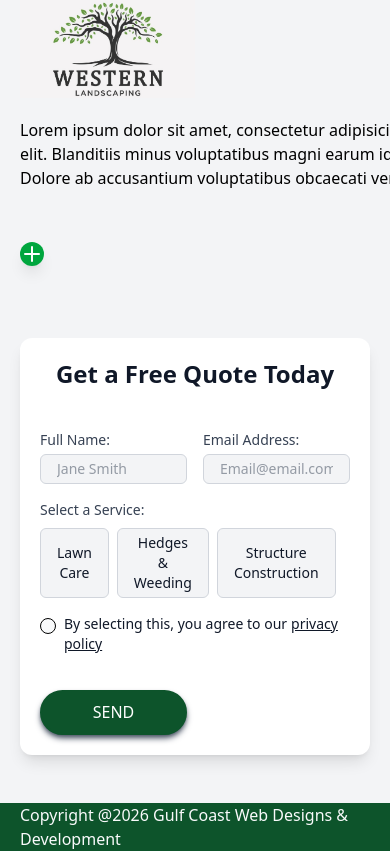
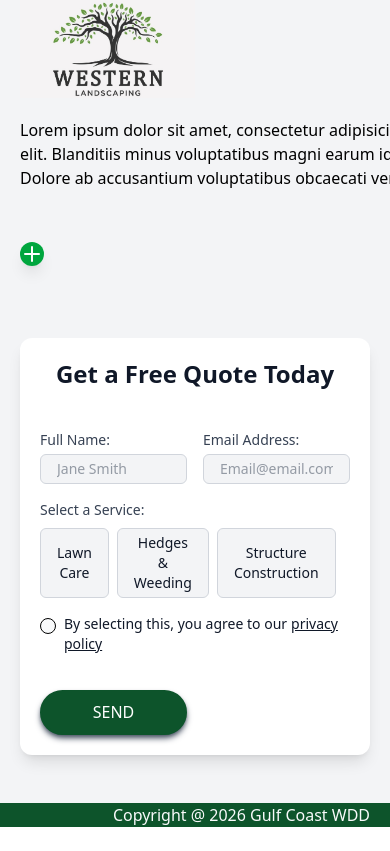
Before and after one commit to britt-young/standard-1, a React (Vite) app: page / in a window 390 px wide. Shown: the part 5717-6568 px from the top of the page. After the commit the page ends 6544 px from the top, so only its background shows below. Built offline with nearby package versions, Linux system fonts and the light colour scheme.

Commit message:
speeddial btn refactored for sm screens + copyright txt

```diff
--- a/src/Components/Copyright.jsx
+++ b/src/Components/Copyright.jsx
@@ -14,7 +14,8 @@ const Copyright = () => {
   return (
     <div className="bg-green-900">
       <div className="flex flex-row justify-end px-5 items-center relative z-0 text-gray-50">
-        <p>Copyright @2026 Gulf Coast Web Designs & Development</p>
+        <p className="hidden md:flex">Copyright @ 2026 Gulf Coast Web Designs & Development</p>
+        <p className="md:hidden flex">Copyright @ 2026 Gulf Coast WDD</p>
       </div>
     </div>
   );
```
